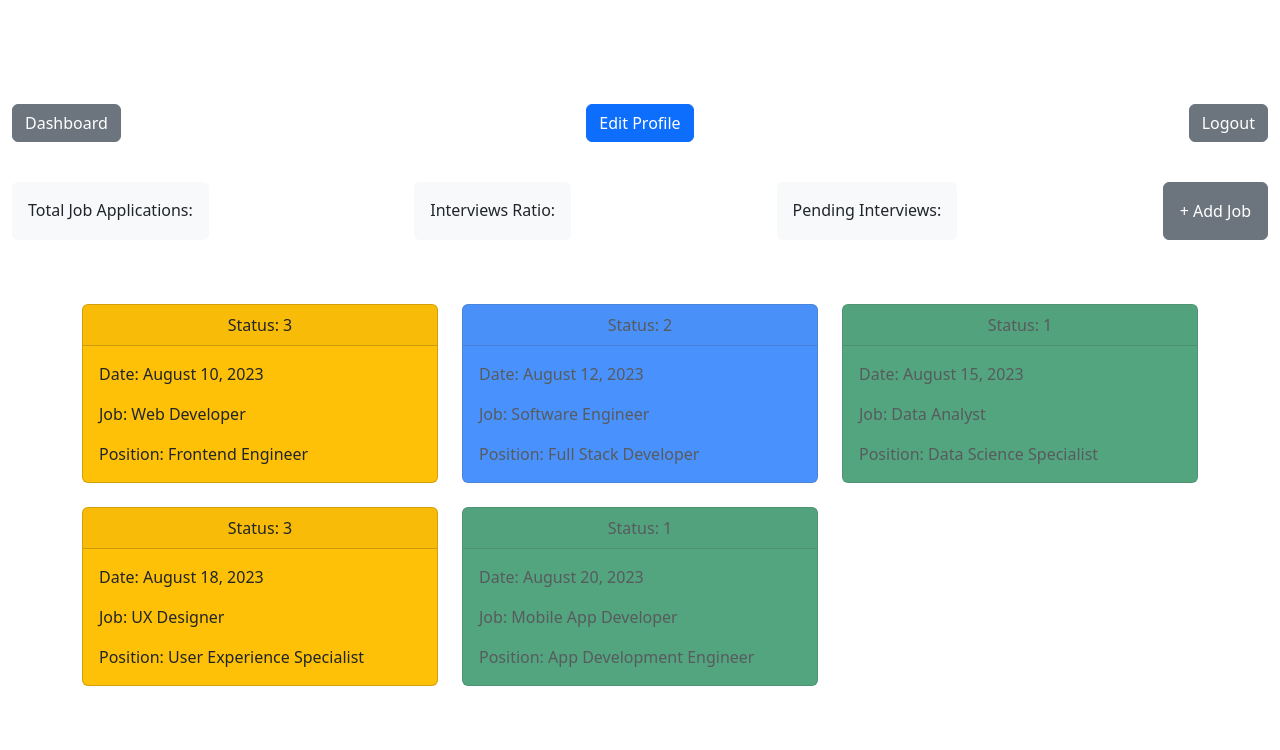
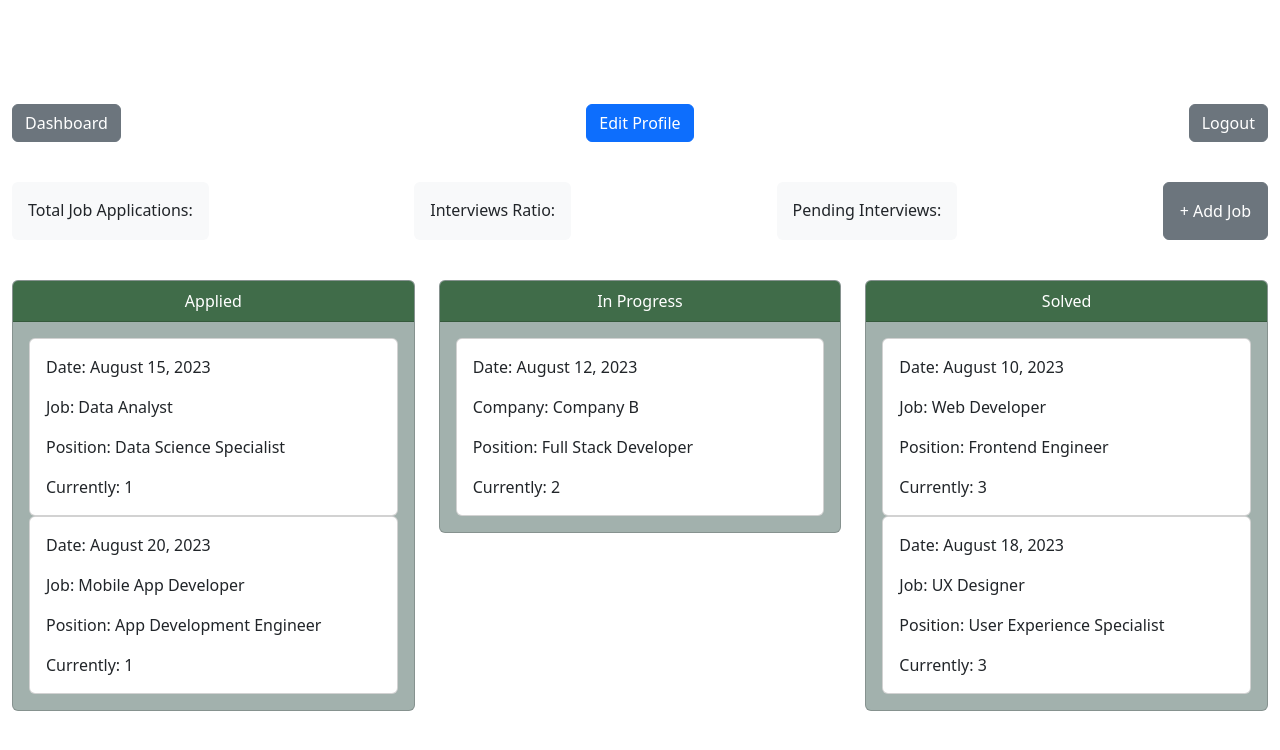
Before and after one commit to 1alyciaoliveira/JobJourney, a React (Create React App) app in the folder client/: page /dashboard in a window 1280 px wide. Shown: the top 750 px of the page. Built offline with nearby package versions, Linux system fonts and the light colour scheme; the HTML template or start-up script is replaced by a standard one.

Commit message:
More details Dashboard now renamed as Board

```diff
--- a/client/src/components/Dashboard.js
+++ b/client/src/components/Dashboard.js
@@ -1,24 +1,8 @@
 import React from 'react';
 import 'bootstrap/dist/css/bootstrap.min.css';
 import { DragDropContext, Droppable, Draggable } from 'react-beautiful-dnd';
-import "../style/Dashboard.css";
-
-
-/*
-  input InputJobApplication {
-    jobId: String
-    dateApplied: String
-    company: String
-    jobPosition: String
-    salary: Int
-    url: String
-    interview: Boolean
-    interviewDate: String
-    comments: String
-    status: String
-    reminder: Boolean
-    reminderDate: String
-  } */
+import '../style/Dashboard.css';
+import { Container, Row, Col, Card } from 'react-bootstrap';
 
 const Dashboard = () => {
   const jobData = [
@@ -56,47 +40,78 @@ const Dashboard = () => {
       jobTitle: 'Mobile App Developer',
       jobPosition: 'App Development Engineer',
       status: 1
-    },
-/*     {
-      company: 'Company C',
-      date: 'August 22, 2023',
-      jobTitle: ' DevOps Engineer',
-      jobPosition: 'Infrastructure Specialist',
-    } */
+    }
   ];
 
-  const getStatusColor = (status) => {
-    switch (status) {
-      case 1:
-        return 'bg-success opacity-75'; // Green
-      case 2:
-        return 'bg-primary opacity-75'; // Blue
-      case 3:
-        return 'bg-warning '; // Orange
-      default:
-        return 'bg-light'; // Default color
-    }
-  };
+  const status1Jobs = jobData.filter((job) => job.status === 1);
+  const status2Jobs = jobData.filter((job) => job.status === 2);
+  const status3Jobs = jobData.filter((job) => job.status === 3);
 
   return (
-    <div className="container mt-4">
-      <div className="row">
-        {jobData.map((job, index) => (
-          <div key={index} className="col-md-4 mb-4">
-            <div className={` card ${getStatusColor(job.status)}`}>
-              <div className="card-header font-weight-bold text-center">
+    <Container fluid>
+      <Row className="d-flex justify-content-around">
+        <Col md={4}>
+          <Card className="kanban-column column-status">
+            <Card.Header className="column-header text-center">Applied</Card.Header>
+            <Card.Body>
+              {status1Jobs.map((job, index) => (
+                <div key={index} className="card">
+{/*                   <div className="card-header font-weight-bold text-center">
                     Status: {job.status}
-              </div>
+                  </div> */}
                   <div className="card-body">
                     <p className="card-text">Date: {job.date}</p>
                     <p className="card-text">Job: {job.jobTitle}</p>
                     <p className="card-text">Position: {job.jobPosition}</p>
-              </div>
+                    <p className="card-text">Currently: {job.status}</p>
                   </div>
                 </div>
               ))}
+            </Card.Body>
+          </Card>
+        </Col>
+        <Col md={4}>
+          <Card className="kanban-column column-status">
+            <Card.Header className="column-header text-center">In Progress</Card.Header>
+            <Card.Body>
+              {status2Jobs.map((job, index) => (
+                <div key={index} className="card">
+{/*                   <div className="card-header font-weight-bold text-center">
+                    Status: {job.status}
+                  </div> */}
+                  <div className="card-body">
+                    <p className="card-text">Date: {job.date}</p>
+                    <p className="card-text">Company: {job.company}</p>
+                    <p className="card-text">Position: {job.jobPosition}</p>
+                    <p className="card-text">Currently: {job.status}</p>
                   </div>
                 </div>
+              ))}
+            </Card.Body>
+          </Card>
+        </Col>
+        <Col md={4}>
+          <Card className="kanban-column column-status">
+            <Card.Header className="column-header text-center">Solved</Card.Header>
+            <Card.Body>
+              {status3Jobs.map((job, index) => (
+                <div key={index} className="card">
+{/*                   <div className="card-header font-weight-bold text-center">
+                    Status: {job.status}
+                  </div> */}
+                  <div className="card-body">
+                    <p className="card-text">Date: {job.date}</p>
+                    <p className="card-text">Job: {job.jobTitle}</p>
+                    <p className="card-text">Position: {job.jobPosition}</p>
+                    <p className="card-text">Currently: {job.status}</p>
+                  </div>
+                </div>
+              ))}
+            </Card.Body>
+          </Card>
+        </Col>
+      </Row>
+    </Container>
   );
 };
 
--- a/client/src/style/Dashboard.css
+++ b/client/src/style/Dashboard.css
@@ -1,3 +1,10 @@
-.soft-color {
-    background-color: hsla(133, 100%, 42%, 0.877); /* Adjust hue, saturation, and lightness values */
-  }
+.column-header {
+  background-color: #406c49; /* Dark green */
+  color: white;
+
+}
+
+/* Background colors for columns */
+.column-status {
+  background-color: #a2b1ad; /* Light green */
+}
```
Lines whose indentation alone changed are shown as unchanged.
